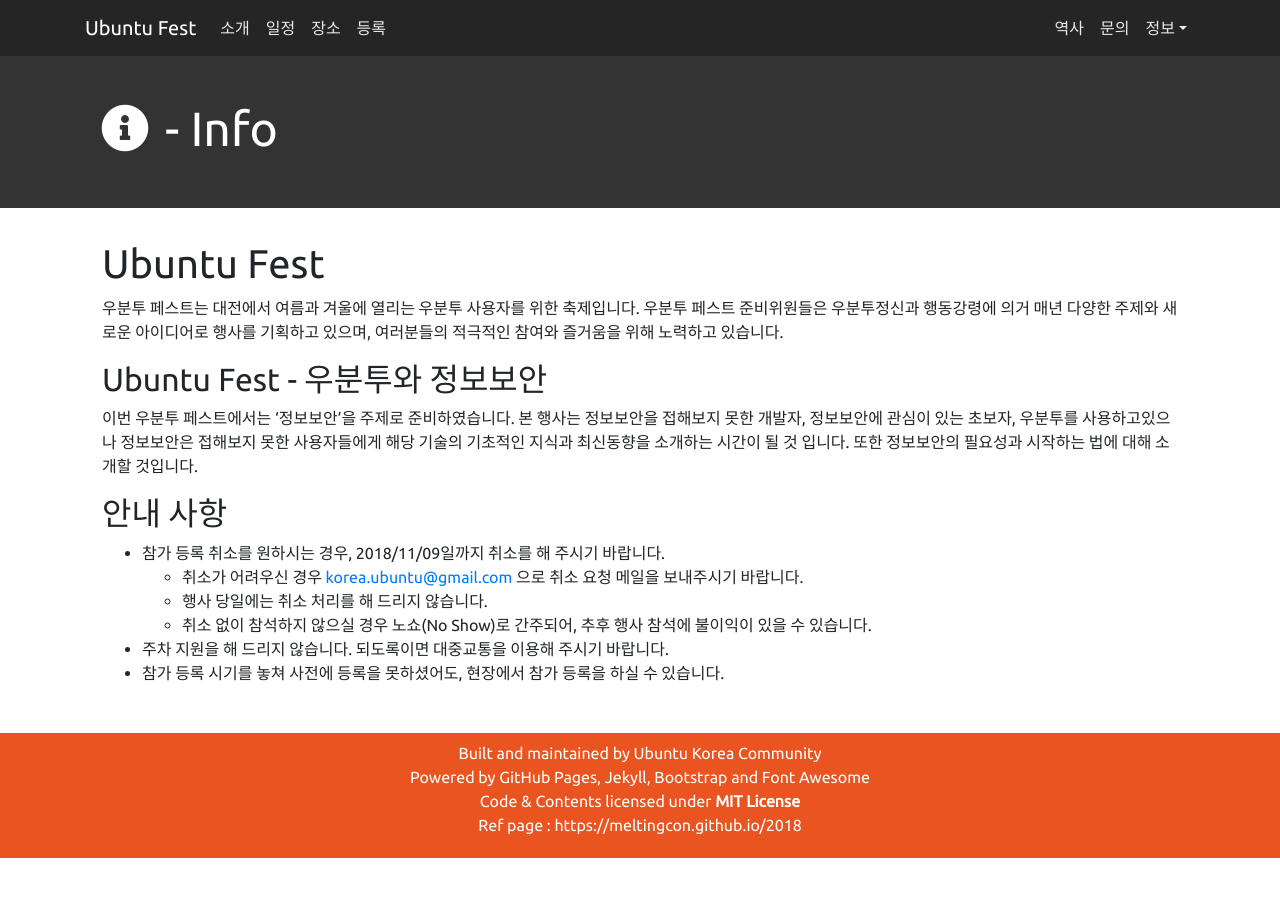
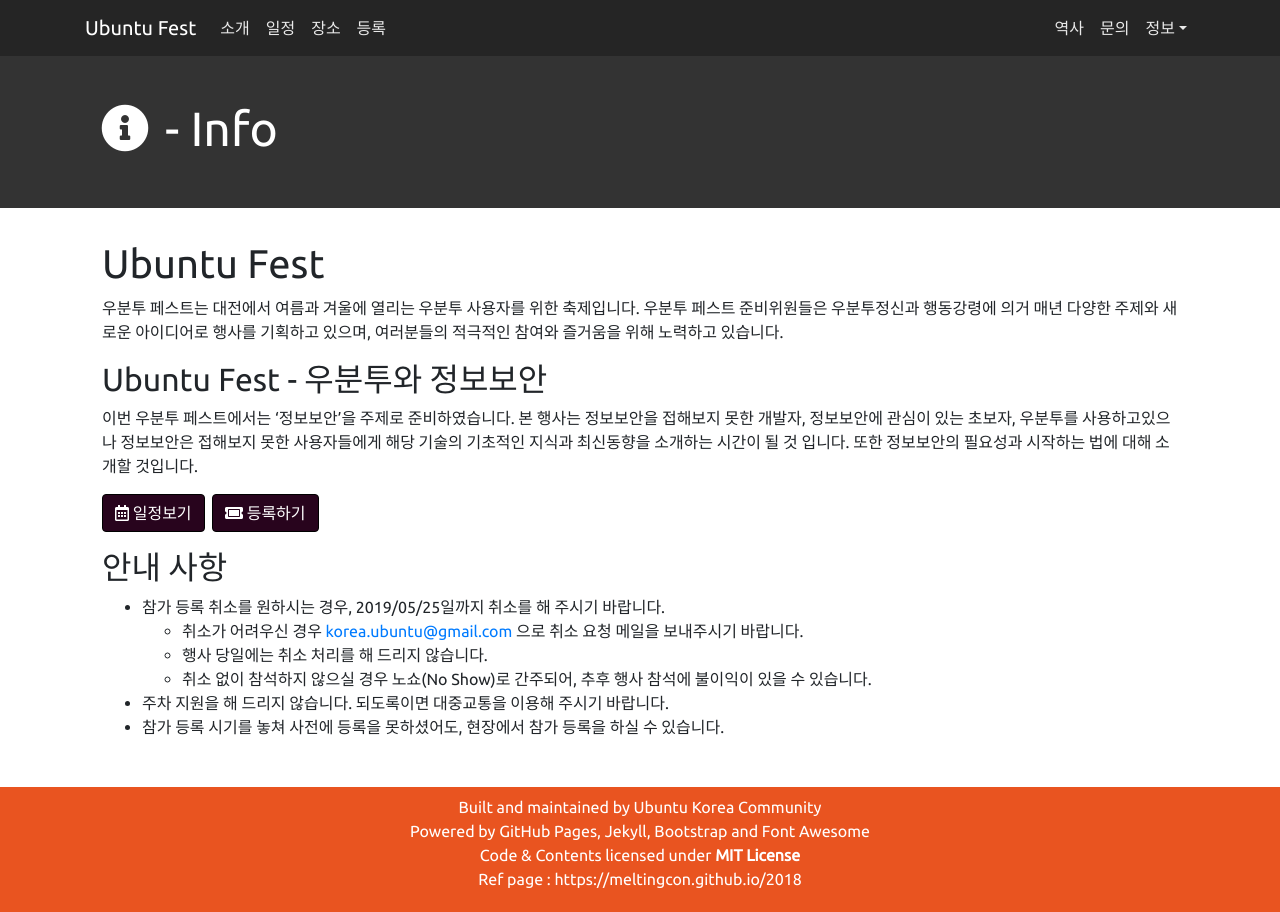
Before and after one commit to ubuntu-kr/ubuntu-fest, a Jekyll site: the page built from nav_about.md, in a window 1280 px wide. Built offline with Jekyll 4.4.1, drawn with Linux system fonts in a browser that asks for light colours.

Commit message:
Update nav_about.md

```diff
--- a/nav_about.md
+++ b/nav_about.md
@@ -13,10 +13,10 @@ permalink: /about/
 본 행사는 정보보안을 접해보지 못한 개발자, 정보보안에 관심이 있는 초보자, 우분투를 사용하고있으나 정보보안은 접해보지 못한 사용자들에게 해당 기술의 기초적인 지식과 최신동향을 소개하는 시간이 될 것 입니다.
 또한 정보보안의 필요성과 시작하는 법에 대해 소개할 것입니다.
 
-<!--
+
 <a class="btn btn-primary" href="https://fest.ubuntu-kr.org/schedules/" role="button"><i class="far fa-calendar-alt"></i> {{include.label}}일정보기</a>
-&nbsp;<a class="btn btn-primary" href="https://festa.io/events/94" role="button"><i class="fas fa-ticket-alt"></i> {{include.label}}등록하기</a><br/>
--->
+&nbsp;<a class="btn btn-primary" href="https://festa.io/events/291" role="button"><i class="fas fa-ticket-alt"></i> {{include.label}}등록하기</a><br/>
+
 
 <!--
 ## Co-host
@@ -28,10 +28,11 @@ permalink: /about/
 또한 다음 단체에서 협력 해 주었습니다.
 - 충남대학교 SW중심대학
 
+
 참여 단체에 대한 자세한 내용은 [이곳](https://fest.ubuntu-kr.org/supporters/)에서 확인하실 수 있습니다.
 -->
 ## 안내 사항
-- 참가 등록 취소를 원하시는 경우, 2018/11/09일까지 취소를 해 주시기 바랍니다.
+- 참가 등록 취소를 원하시는 경우, 2019/05/25일까지 취소를 해 주시기 바랍니다.
     - 취소가 어려우신 경우 [korea.ubuntu@gmail.com](mailto:korea.ubuntu@gmail.com) 으로 취소 요청 메일을 보내주시기 바랍니다.
     - 행사 당일에는 취소 처리를 해 드리지 않습니다.
     - 취소 없이 참석하지 않으실 경우 노쇼(No Show)로 간주되어, 추후 행사 참석에 불이익이 있을 수 있습니다.
```
